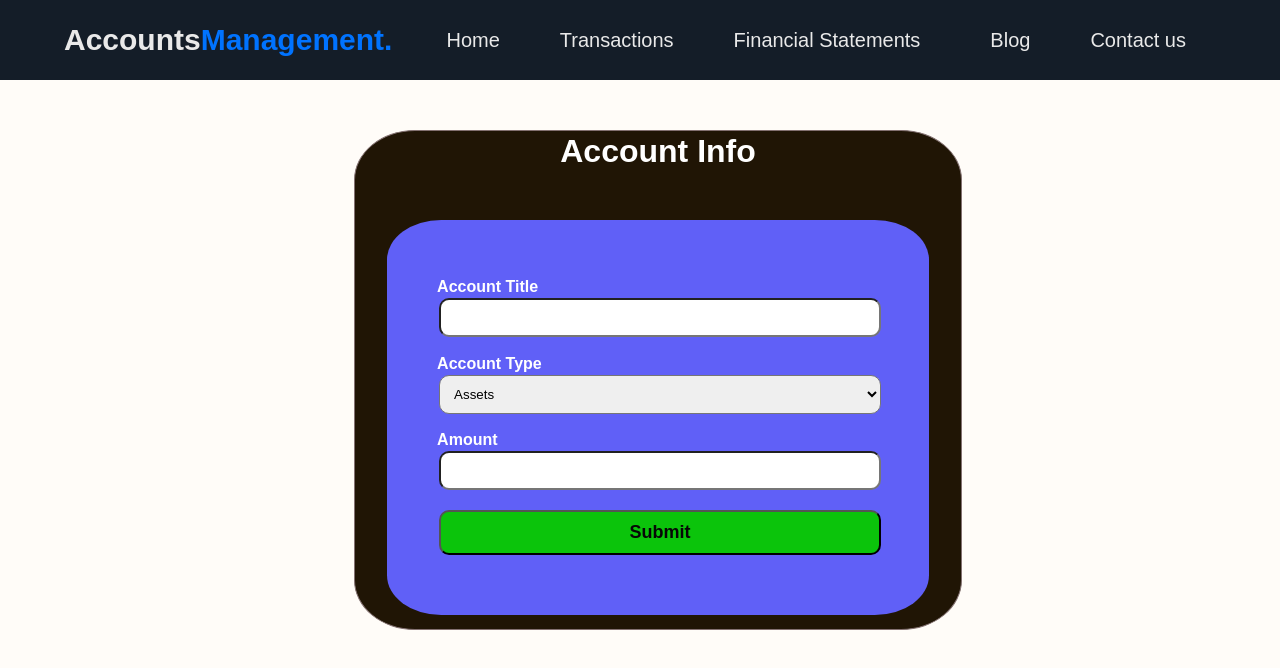
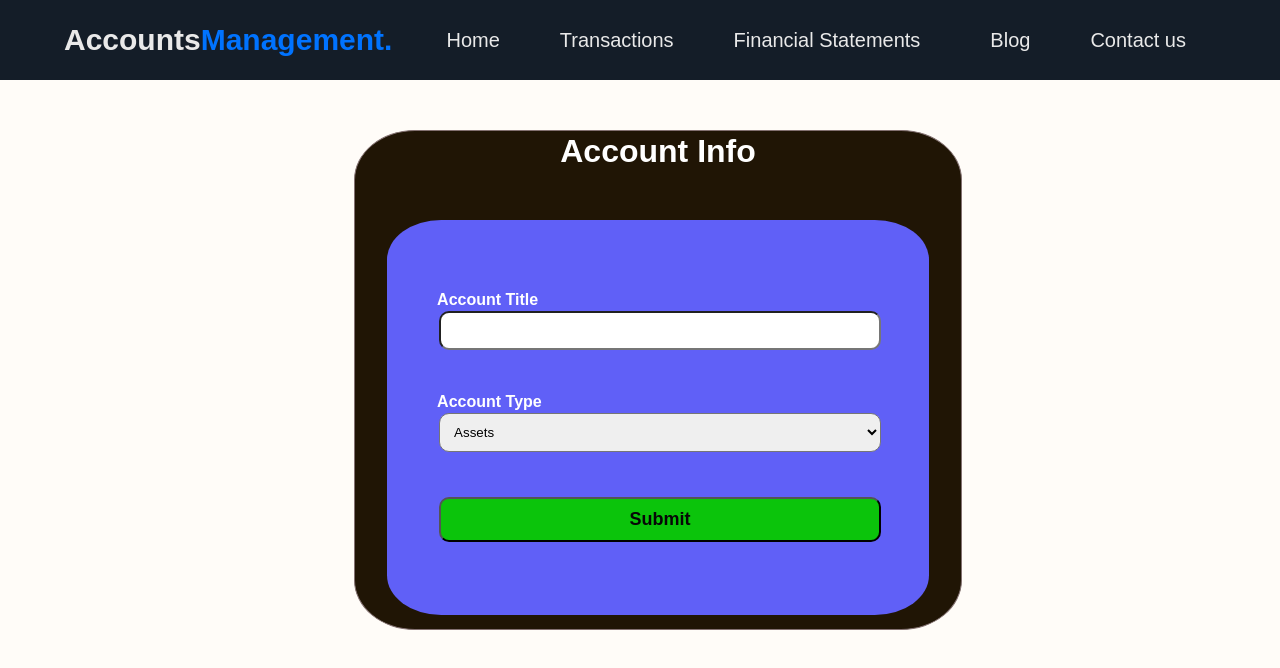
Before and after one commit to areeba-junaid/MERN--Accounts-Management-App, a React (Create React App) app in the folder client/: page / in a window 1280 px wide. Shown: the top 668 px of the page. Built offline with nearby package versions, Linux system fonts and the light colour scheme.

Commit message:
Form updated

```diff
--- a/client/src/components/Form.js
+++ b/client/src/components/Form.js
@@ -1,39 +1,11 @@
-import "./Form.css";
+import Form1 from "./Form1"
 
+function Form() {
+  return (
+    <>
+    <Form1/>
+    </>
+  )
+}
 
-
-
-export default function Form() {
-  return (
-    <div className="form-container">
-      <div className="form-div">
-        <div>
-          <h1>Account Info</h1>
-        </div>
-        <form className="form">
-            <div className="inputs">
-              <label>Account Title</label>
-              <input type="text" />
-            </div>
-            <div className="inputs">
-                <label>Account Type</label>
-                <select>
-                  <option>Assets</option>
-                  <option>Liability</option>
-                  <option>Owner Capital / Owner Withdrawal</option>
-                  <option>Revenue</option>
-                  <option>Expenses</option>
-                </select>
-            </div>
-            <div className="inputs">
-              <label>Amount</label>
-              <input inputmode="numeric" min="1" />
-            </div>
-
-            <input className="inputs" type="submit" />
-
-        </form>
-      </div>
-    </div>
-  );
-}
+export default Form
--- /dev/null
+++ b/client/src/components/Form1.js
@@ -0,0 +1,35 @@
+import "./Form1.css";
+
+
+
+
+export default function Form() {
+  return (
+    <div className="form-container">
+      <div className="form-div">
+        <div>
+          <h1>Account Info</h1>
+        </div>
+        <form className="form">
+            <div className="inputs">
+              <label>Account Title</label>
+              <input type="text" />
+            </div>
+            <div className="inputs">
+                <label>Account Type</label>
+                <select>
+                  <option>Assets</option>
+                  <option>Liability</option>
+                  <option>Owner Capital</option>
+                  <option> Owner Withdrawal</option>
+                  <option>Revenue</option>
+                  <option>Expenses</option>
+                </select>
+            </div>
+            <input className="inputs" type="submit" />
+
+        </form>
+      </div>
+    </div>
+  );
+}
```
Also changed, not shown: client/src/components/Form1.css (renamed from client/src/components/Form.css), client/src/components/Form2.js (added).
